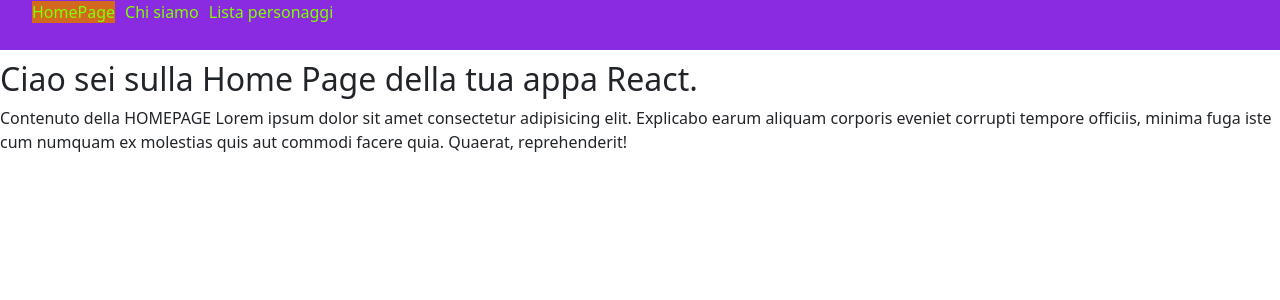
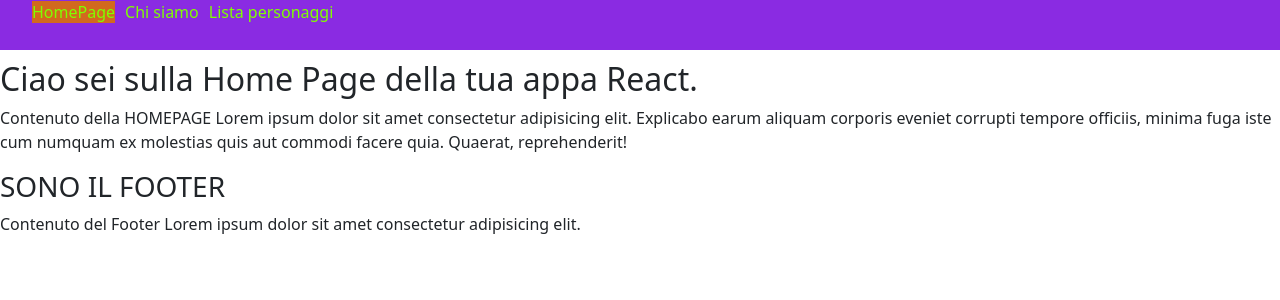
Before and after one commit to pimoGit/lc-react-151, a React (Vite) app: page / in a window 1280 px wide. Shown: the top 300 px of the page. Built offline with nearby package versions, Linux system fonts and the light colour scheme; the HTML template or start-up script is replaced by a standard one.

Commit message:
aggiungi comp footer e inseriscilo in layout base

```diff
--- /dev/null
+++ b/src/components/MainFooter.jsx
@@ -0,0 +1,14 @@
+function MainFooter() {
+
+    return (
+        <>
+            <h3>SONO IL FOOTER</h3>
+            <p>
+                Contenuto del Footer
+                Lorem ipsum dolor sit amet consectetur adipisicing elit.
+            </p>
+        </>
+    )
+}
+
+export default MainFooter
--- a/src/layouts/DefaultLayout.jsx
+++ b/src/layouts/DefaultLayout.jsx
@@ -2,6 +2,8 @@
 import { Outlet } from "react-router-dom";
 // importiamo comp navbar per averlo nel template (che si ripeterà ad ogni sezione)
 import NavBar from "../components/NavBar";
+// import footer
+import MainFooter from "../components/MainFooter";
 
 export default function DefaultLayout() {
     return (
@@ -10,6 +12,7 @@ export default function DefaultLayout() {
                 <NavBar />
             </header>
             <Outlet />
+            <MainFooter />
         </div>
     );
 }
```
